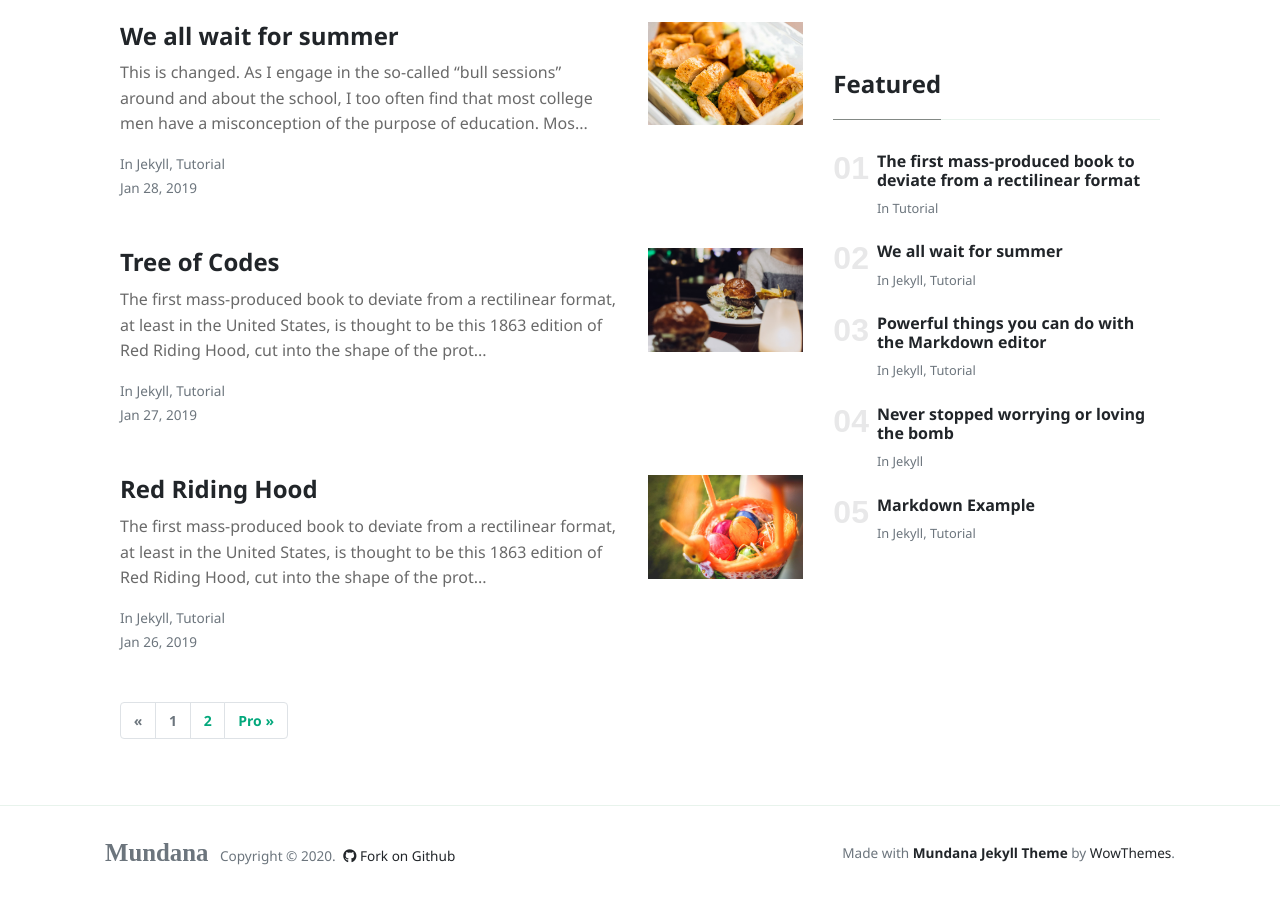
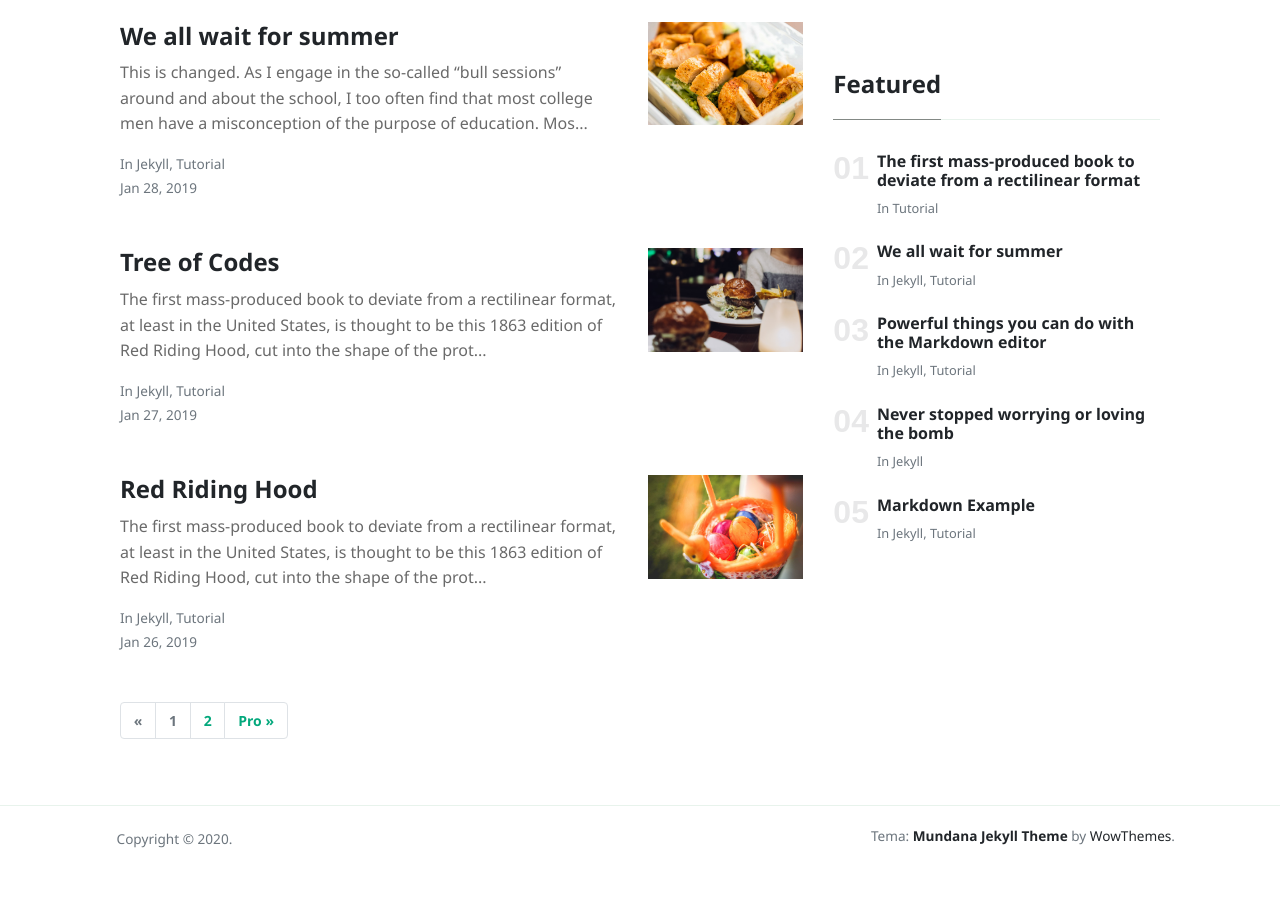
Before and after one commit to studiourbanna/studiourbanna.github.io, a Jekyll site: the page built from index.html, in a window 1280 px wide and 900 px high, scrolled down 1685 px. Built offline with Jekyll 4.4.1, drawn with Linux system fonts in a browser that asks for light colours; nearby versions of some CDN libraries; the list of posts is cut into pages by our own code; after the commit the page ends 2551 px from its top, so only the background shows below that; some of the changed text lies outside the part shown.

Commit message:
Update Theme

```diff
--- a/_includes/menu-header.html
+++ b/_includes/menu-header.html
@@ -4,17 +4,11 @@
 <a class="nav-link" href="{{site.baseurl}}/index.html">Home</a>
 </li>
 <li class="nav-item">
-<a class="nav-link" href="{{site.baseurl}}/authors-list.html">Authors</a>
+<a class="nav-link" href="{{site.baseurl}}/authors-list.html">Equipe</a>
 </li>
 <li class="nav-item">
-<a class="nav-link" href="{{site.baseurl}}/contact.html">Contact</a>
+<a class="nav-link" href="{{site.baseurl}}/contact.html">Contato</a>
 </li>
 <li class="nav-item">
-<a target="_blank" class="nav-link" href="https://www.wowthemes.net/themes/mundana-wordpress/">WP</a>
+<a class="nav-link" href="{{site.baseurl}}/donate.html">Doe um Café <i class="fa fa-coffee text-danger"></i></a>
 </li>
-<li class="nav-item">
-<a target="_blank" class="nav-link" href="https://www.wowthemes.net/themes/mundana-ghost/">Ghost</a>
-</li>
-<li class="nav-item">
-<a target="_blank" class="nav-link" href="https://www.wowthemes.net/donate/">Buy me a coffee <i class="fa fa-coffee text-danger"></i></a>
-</li>
--- a/_layouts/default.html
+++ b/_layouts/default.html
@@ -77,15 +77,15 @@
         <div class="container">
         <div class="row align-items-center justify-content-between">
             <div>
-                <span class="navbar-brand mr-2 mb-0"><strong>Mundana</strong></span>
+                <span class="navbar-brand mr-2 mb-0"><strong>{{site.baseurl}}</strong></span>
                 <span>Copyright © <script>document.write(new Date().getFullYear())</script>.</span>
 
                 <!--  Github Repo Star Btn-->
-                <a class="text-dark ml-1" target="_blank" href="https://github.com/wowthemesnet/mundana-theme-jekyll"><i class="fab fa-github"></i> Fork on Github</a>
+                <!--<a class="text-dark ml-1" target="_blank" href="https://github.com/wowthemesnet/mundana-theme-jekyll"><i class="fab fa-github"></i> Fork on Github</a>-->
 
             </div>
             <div>
-                Made with <a target="_blank" class="text-dark font-weight-bold" href="https://www.wowthemes.net/mundana-jekyll-theme/"> Mundana Jekyll Theme </a> by <a class="text-dark" target="_blank" href="https://www.wowthemes.net">WowThemes</a>.
+                Tema: <a target="_blank" class="text-dark font-weight-bold" href="https://www.wowthemes.net/mundana-jekyll-theme/"> Mundana Jekyll Theme </a> by <a class="text-dark" target="_blank" href="https://www.wowthemes.net">WowThemes</a>.
             </div>
         </div>
         </div>
```
Also changed, not shown: _includes/tracking-header.html (line endings or trailing spaces).
